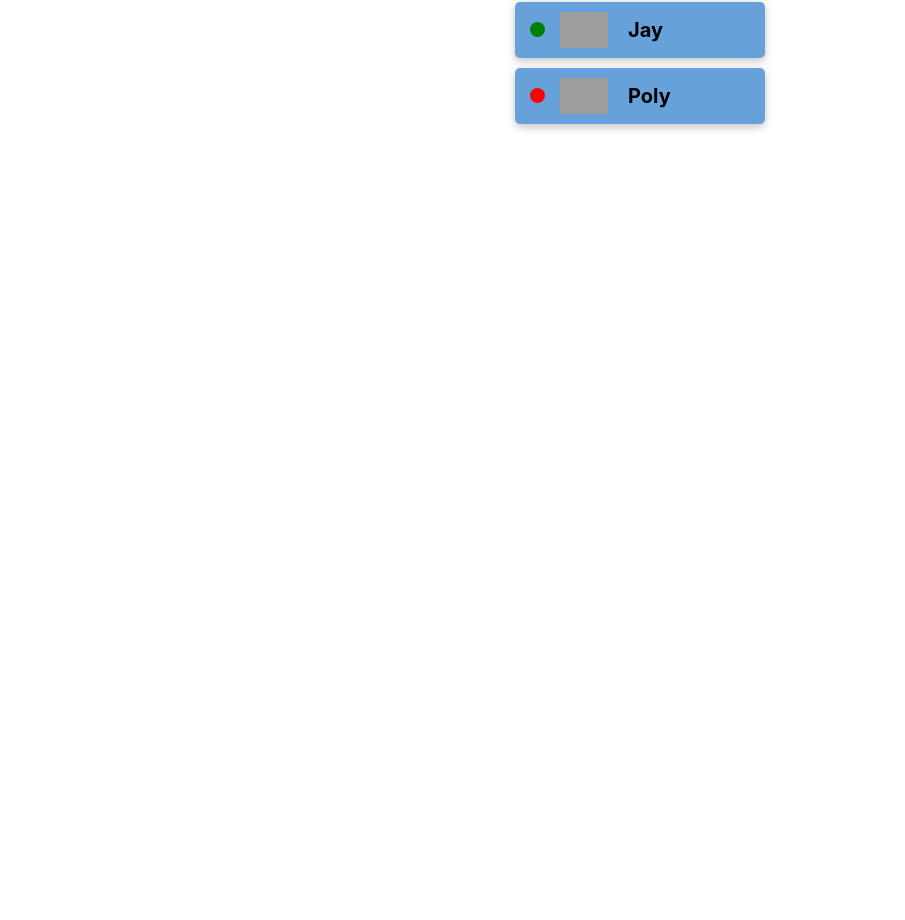
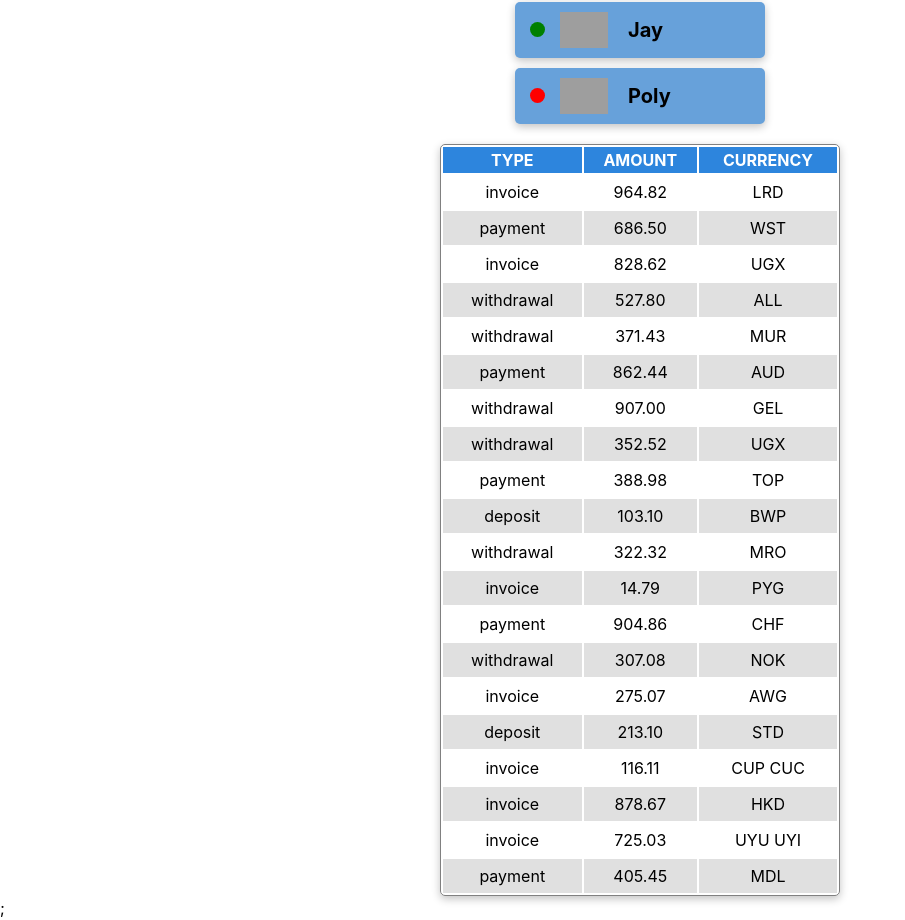
Before and after one commit to AsmolovskiyAndrey/goit-react-hw-01-components, a React (Create React App) app: page / in a window 1280 px wide. Shown: the part 998-1918 px from the top of the page, without its empty margins (0-905 px from the left). Before the commit the page ends 1132 px from the top, so only its background shows below. Built offline with nearby package versions, Linux system fonts and the light colour scheme; grey boxes are pictures that could not be loaded.

Commit message:
all_block

```diff
--- a/src/components/App.jsx
+++ b/src/components/App.jsx
@@ -1,9 +1,11 @@
-import { Profile } from "./Profile/Profile";
-import { Statistics } from "./Statistics/Statistics";
-import { FriendList } from "./FriendList/FriendList";
+import { Profile } from "components/Profile/Profile";
+import { Statistics } from "components//Statistics/Statistics";
+import { FriendList } from "components//FriendList/FriendList";
+import { TransactionHistory } from "./TransactionHistory/TransactionHistory";
 import user from 'data/user';
 import data from 'data/data';
 import friends from 'data/friends';
+import transactions from 'data/transactions';
 
 export const App = () => {
   return (
@@ -15,7 +17,8 @@
       stats={user.stats} />
     <Statistics title="Upload stats" stats={data} />
     <Statistics stats={data} />
-    <FriendList friends={friends}/>
+      <FriendList friends={friends} />
+      <TransactionHistory items={transactions} />;
     </>
   );
 };
--- a/src/components/Profile/Profile.module.css
+++ b/src/components/Profile/Profile.module.css
@@ -9,6 +9,7 @@
   border-radius: 10px;
   background-color: rgb(171, 197, 223);
   border: 3px solid gray;
+  box-shadow: rgba(0, 0, 0, 0.24) 0px 3px 8px;
 }
 
 .description {
--- /dev/null
+++ b/src/components/TransactionHistory/TransactionHistory.jsx
@@ -0,0 +1,35 @@
+import PropTypes from 'prop-types';
+import css from './TransactionHistory.module.css';
+
+export const TransactionHistory = ({ items }) => {
+  return (
+    <table className={css.transactionHistory}>
+      <thead>
+        <tr>
+          <th>Type</th>
+          <th>Amount</th>
+          <th>Currency</th>
+        </tr>
+      </thead>
+
+      <tbody>
+        {items.map(({ id, type, amount, currency }) =>
+          <tr key={id}>
+            <td>{type}</td>
+            <td>{amount}</td>
+            <td>{currency}</td>
+          </tr>
+        )}
+      </tbody>
+    </table>
+  );
+};
+
+TransactionHistory.propTypes = {
+  items: PropTypes.arrayOf(PropTypes.shape({
+    id: PropTypes.string.isRequired,
+    type: PropTypes.string.isRequired,
+    amount: PropTypes.string.isRequired,
+    currency: PropTypes.string.isRequired,
+  })),
+};
--- /dev/null
+++ b/src/components/TransactionHistory/TransactionHistory.module.css
@@ -0,0 +1,28 @@
+.transactionHistory {
+  width: 400px;
+  margin-top: 20px;
+  margin-left: auto;
+  margin-right: auto;
+  /* border-collapse: collapse; */
+  border: 1px solid gray;
+  box-shadow: rgba(0, 0, 0, 0.24) 0px 3px 8px;
+  overflow: hidden;
+  border-radius: 5px;
+}
+
+thead{
+  background-color: rgb(45, 133, 221);
+  color: white;
+}
+
+th{
+  text-transform: uppercase;
+}
+tr:nth-child(2n) {
+  background-color: rgba(128, 128, 128, 0.244);
+}
+
+td{
+  text-align: center;
+  padding: 5px;
+}
--- /dev/null
+++ b/src/data/transactions.json
@@ -0,0 +1,122 @@
+[
+  {
+    "id": "1e0700a2-5183-4291-85cc-2065a036a683",
+    "type": "invoice",
+    "amount": "964.82",
+    "currency": "LRD"
+  },
+  {
+    "id": "a30f821b-4d25-4ff0-abdd-e340b3f0dd2b",
+    "type": "payment",
+    "amount": "686.50",
+    "currency": "WST"
+  },
+  {
+    "id": "44dca67a-8e5a-4798-bf8e-b15efd4e1abd",
+    "type": "invoice",
+    "amount": "828.62",
+    "currency": "UGX"
+  },
+  {
+    "id": "ea8ed3dc-2b68-4a53-905a-53ecb0adef33",
+    "type": "withdrawal",
+    "amount": "527.80",
+    "currency": "ALL"
+  },
+  {
+    "id": "ea76146a-0b00-4b80-bc02-a8c822176712",
+    "type": "withdrawal",
+    "amount": "371.43",
+    "currency": "MUR"
+  },
+  {
+    "id": "63ca02f9-d637-46b5-9237-f3b24425e029",
+    "type": "payment",
+    "amount": "862.44",
+    "currency": "AUD"
+  },
+  {
+    "id": "ed0263e8-59a5-4bf1-87e0-2bb88e53dc34",
+    "type": "withdrawal",
+    "amount": "907.00",
+    "currency": "GEL"
+  },
+  {
+    "id": "6013bad0-750c-4691-8bc2-d8f2b43969c4",
+    "type": "withdrawal",
+    "amount": "352.52",
+    "currency": "UGX"
+  },
+  {
+    "id": "252c7be4-8b06-4fa7-8d42-61fb835b70d5",
+    "type": "payment",
+    "amount": "388.98",
+    "currency": "TOP"
+  },
+  {
+    "id": "4eaab41b-b967-40ac-82ed-85fc66f646f1",
+    "type": "deposit",
+    "amount": "103.10",
+    "currency": "BWP"
+  },
+  {
+    "id": "9648a350-8469-42d5-8bf3-18090de5fe67",
+    "type": "withdrawal",
+    "amount": "322.32",
+    "currency": "MRO"
+  },
+  {
+    "id": "9c5c25fb-1a95-4b2f-8d1f-4c4426d677cc",
+    "type": "invoice",
+    "amount": "14.79",
+    "currency": "PYG"
+  },
+  {
+    "id": "43ef232c-80e9-4d6f-b48a-b22405620de3",
+    "type": "payment",
+    "amount": "904.86",
+    "currency": "CHF"
+  },
+  {
+    "id": "5161682e-e620-4019-ab0a-24ceb10fbd20",
+    "type": "withdrawal",
+    "amount": "307.08",
+    "currency": "NOK"
+  },
+  {
+    "id": "7b119d71-42e6-4c42-a141-6818b07bb9ff",
+    "type": "invoice",
+    "amount": "275.07",
+    "currency": "AWG"
+  },
+  {
+    "id": "a4f65722-65c4-4c28-b1f4-b8ed988bb205",
+    "type": "deposit",
+    "amount": "213.10",
+    "currency": "STD"
+  },
+  {
+    "id": "c6e5784b-0ca3-48d6-86e5-b5128af5a523",
+    "type": "invoice",
+    "amount": "116.11",
+    "currency": "CUP CUC"
+  },
+  {
+    "id": "c9ebed6a-3a02-4b49-ac0d-0534b51f2bfd",
+    "type": "invoice",
+    "amount": "878.67",
+    "currency": "HKD"
+  },
+  {
+    "id": "a4a98b0e-b22c-438b-9f83-de2df52110c8",
+    "type": "invoice",
+    "amount": "725.03",
+    "currency": "UYU UYI"
+  },
+  {
+    "id": "b39bfa7a-0166-4c47-94d6-87d20590f746",
+    "type": "payment",
+    "amount": "405.45",
+    "currency": "MDL"
+  }
+]
```
